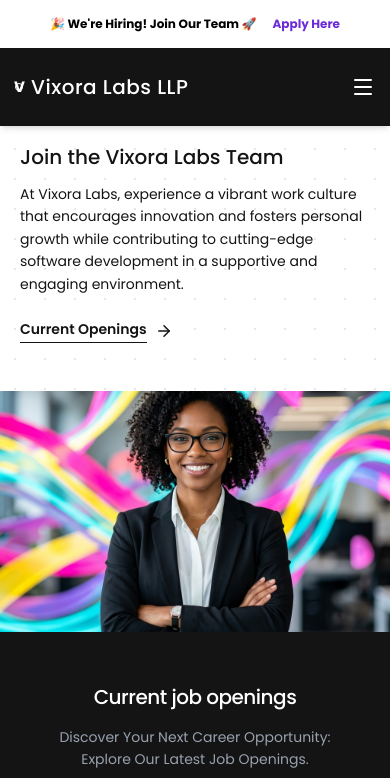
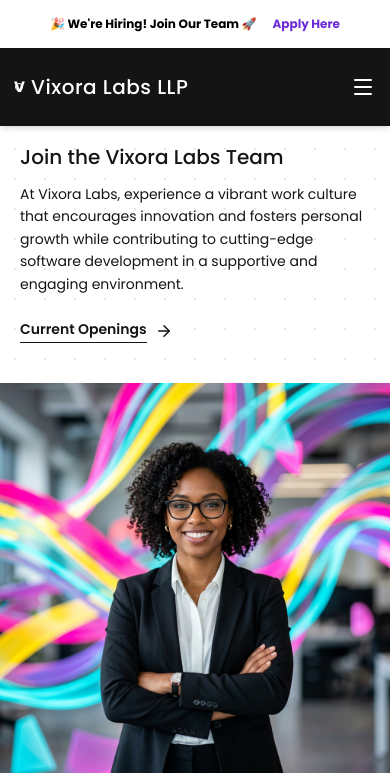
Before and after one commit to hhchavada/Vixora-Labs_LLP, a Next.js app: page /career in a window 390 px wide. Shown: the top 778 px of the page. Built offline with nearby package versions, Linux system fonts and the light colour scheme.

Commit message:
add new section

```diff
--- a/src/features/career/career-hero.tsx
+++ b/src/features/career/career-hero.tsx
@@ -12,7 +12,7 @@
         backgroundSize: '30px 30px',
       }}
     >
-      <div className="container w-full lg:px-[15px] sm:px-[30px] px-5 mx-auto 2xl:max-w-[1516px] xl:max-w-[1200px] pt-12 lg:pt-20 pb-0 md:pb-12 lg:pb-20">
+      <div className="container w-full lg:px-[15px] sm:px-[30px] px-5 mx-auto 2xl:max-w-[1516px] xl:max-w-[1200px] pt-12 lg:pt-20 pb-10 md:pb-12 lg:pb-20">
         <div className="flex flex-col lg:flex-row items-center justify-between gap-10 lg:gap-0">
 
           {/* Left Content */}
@@ -37,8 +37,8 @@
           </div>
 
           {/* Right Image */}
-          <div className="w-full lg:flex-1 relative flex justify-center lg:justify-end mt-8 md:mt-0">
-            <div className="relative w-[calc(100%+40px)] -mx-5 md:mx-0 md:w-full max-w-none md:max-w-[600px] lg:max-w-none h-[241px] md:h-auto md:aspect-[4/3] lg:w-[650px] lg:h-[500px] rounded-none md:rounded-lg overflow-hidden md:shadow-2xl">
+          <div className="w-full lg:flex-1 relative flex justify-center lg:justify-end md:mt-0">
+            <div className="relative w-[calc(100%+40px)] -mx-5 md:mx-0 md:w-full max-w-none md:max-w-[600px] lg:max-w-none aspect-square sm:aspect-[4/3] md:aspect-[4/3] lg:w-[650px] lg:h-[500px] rounded-none md:rounded-lg overflow-hidden md:shadow-2xl">
               <Image
                 src="/images/career-hero.png"
                 alt="Vixora Labs Career"
```
